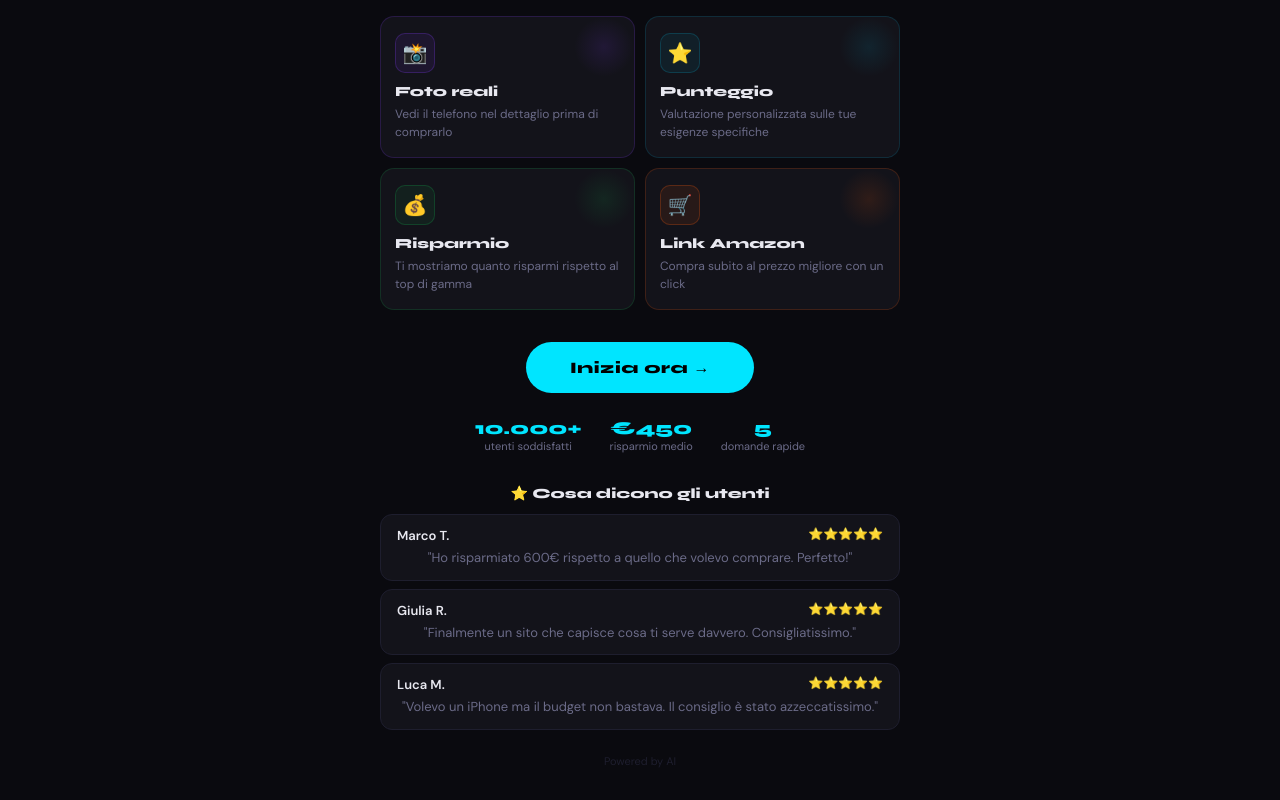
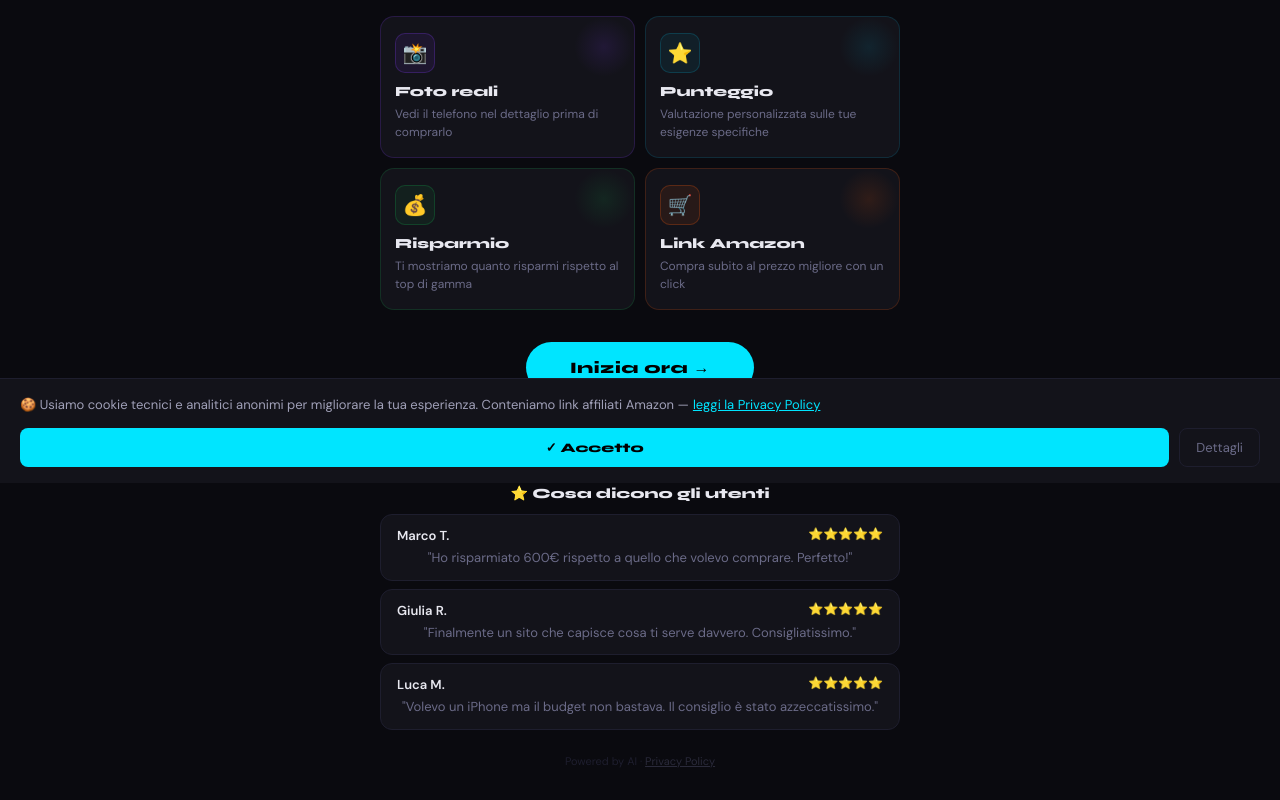
Before and after one commit to infophonelabreal-png/phonelab, a React (Vite) app: page / in a window 1280 px wide. Shown: the part 317-1117 px from the top of the page. Built offline with nearby package versions, Linux system fonts and the light colour scheme.

Commit message:
Update App.jsx

```diff
--- a/App.jsx
+++ b/App.jsx
@@ -1,4 +1,4 @@
-import { useState } from "react";
+import { useState, useEffect } from "react";
 
 // ─── DATA ────────────────────────────────────────────────────────────────────
 
@@ -451,6 +451,72 @@ function ContactSection() {
   );
 }
 
+function PrivacyModal({ onClose }) {
+  return (
+    <div style={{ position: "fixed", inset: 0, background: "rgba(0,0,0,0.9)", zIndex: 200, display: "flex", alignItems: "center", justifyContent: "center", padding: 16 }} onClick={onClose}>
+      <div style={{ background: "#13131a", border: "1px solid #1e1e2e", borderRadius: 20, padding: 28, width: "100%", maxWidth: 540, maxHeight: "85vh", overflowY: "auto" }} onClick={e => e.stopPropagation()}>
+        <div style={{ display: "flex", justifyContent: "space-between", alignItems: "center", marginBottom: 20 }}>
+          <h2 style={{ fontFamily: "'Syne',sans-serif", fontSize: 20, fontWeight: 800, color: "#e8e8f0" }}>Privacy Policy</h2>
+          <button onClick={onClose} style={{ background: "none", border: "none", color: "#6b6b88", fontSize: 22, cursor: "pointer" }}>✕</button>
+        </div>
+        {[
+          ["Titolare del trattamento", "PhoneLab – info@phonelab.pro – www.phonelab.pro"],
+          ["Dati raccolti", "Raccogliamo esclusivamente l'indirizzo email quando l'utente lo fornisce volontariamente per ricevere notifiche di offerte o per contattarci. Non raccogliamo dati sensibili."],
+          ["Finalità del trattamento", "Le email vengono utilizzate esclusivamente per: (1) inviare notifiche quando un telefono salvato va in offerta; (2) rispondere alle richieste di contatto. Non utilizziamo i dati per marketing non richiesto."],
+          ["Cookie", "Questo sito utilizza cookie tecnici necessari al funzionamento e cookie analitici anonimi per misurare le visite (Vercel Analytics). Non utilizziamo cookie di profilazione."],
+          ["Link affiliati Amazon", "Il sito contiene link affiliati al Programma di Affiliazione Amazon EU. Quando acquisti tramite i nostri link, potremmo ricevere una commissione senza costi aggiuntivi per te."],
+          ["Conservazione dei dati", "I dati email vengono conservati finché l'utente non richiede la cancellazione scrivendo a info@phonelab.pro."],
+          ["Diritti dell'utente", "Hai diritto di accedere, modificare o cancellare i tuoi dati in qualsiasi momento scrivendo a info@phonelab.pro. Puoi anche presentare reclamo al Garante della Privacy (www.garanteprivacy.it)."],
+          ["Aggiornamenti", "Questa policy può essere aggiornata. Ultimo aggiornamento: maggio 2025."],
+        ].map(([title, text]) => (
+          <div key={title} style={{ marginBottom: 16 }}>
+            <div style={{ fontFamily: "'Syne',sans-serif", fontSize: 13, fontWeight: 800, color: "#00e5ff", marginBottom: 4 }}>{title}</div>
+            <p style={{ fontFamily: "'DM Sans',sans-serif", fontSize: 13, color: "#a0a0b8", lineHeight: 1.7 }}>{text}</p>
+          </div>
+        ))}
+        <button onClick={onClose} style={{ width: "100%", padding: 12, background: "#00e5ff", color: "#000", border: "none", borderRadius: 10, fontFamily: "'Syne',sans-serif", fontSize: 14, fontWeight: 800, cursor: "pointer", marginTop: 8 }}>
+          Ho capito ✓
+        </button>
+      </div>
+    </div>
+  );
+}
+
+function CookieBanner({ onPrivacy }) {
+  const [visible, setVisible] = useState(false);
+
+  useEffect(() => {
+    const accepted = localStorage.getItem("phonelab_cookies");
+    if (!accepted) setVisible(true);
+  }, []);
+
+  const accept = () => {
+    localStorage.setItem("phonelab_cookies", "true");
+    setVisible(false);
+  };
+
+  if (!visible) return null;
+
+  return (
+    <div style={{ position: "fixed", bottom: 0, left: 0, right: 0, background: "#13131a", borderTop: "1px solid #1e1e2e", padding: "16px 20px", zIndex: 150, display: "flex", flexDirection: "column", gap: 12 }}>
+      <p style={{ fontFamily: "'DM Sans',sans-serif", fontSize: 13, color: "#a0a0b8", lineHeight: 1.6, margin: 0 }}>
+        🍪 Usiamo cookie tecnici e analitici anonimi per migliorare la tua esperienza. Conteniamo link affiliati Amazon —
+        <button onClick={onPrivacy} style={{ background: "none", border: "none", color: "#00e5ff", fontFamily: "'DM Sans',sans-serif", fontSize: 13, cursor: "pointer", textDecoration: "underline", padding: "0 4px" }}>
+          leggi la Privacy Policy
+        </button>
+      </p>
+      <div style={{ display: "flex", gap: 10 }}>
+        <button onClick={accept} style={{ flex: 1, padding: "10px", background: "#00e5ff", color: "#000", border: "none", borderRadius: 8, fontFamily: "'Syne',sans-serif", fontSize: 13, fontWeight: 800, cursor: "pointer" }}>
+          ✓ Accetto
+        </button>
+        <button onClick={onPrivacy} style={{ padding: "10px 16px", background: "transparent", color: "#6b6b88", border: "1px solid #1e1e2e", borderRadius: 8, fontFamily: "'DM Sans',sans-serif", fontSize: 13, cursor: "pointer" }}>
+          Dettagli
+        </button>
+      </div>
+    </div>
+  );
+}
+
 // ─── MAIN APP ─────────────────────────────────────────────────────────────────
 
 export default function PhoneAdvisor() {
@@ -463,6 +529,7 @@ export default function PhoneAdvisor() {
   const [compareOpen, setCompareOpen] = useState(false);
   const [shareMsg, setShareMsg] = useState("");
   const [budgetNote, setBudgetNote] = useState("");
+  const [privacyOpen, setPrivacyOpen] = useState(false);
 
   const currentQ = questions[step - 1];
   const progress = step === 0 ? 0 : (step / questions.length) * 100;
@@ -640,7 +707,10 @@ Dai esattamente 3 telefoni ordinati. Prezzi accurati Italia 2024-2025.`;
           <CompareModal phone1={phones[0]} phone2={phones[1]} onClose={() => setCompareOpen(false)} />
         )}
 
-        <p style={{ fontFamily: "'DM Sans',sans-serif", color: "#1e1e2e", fontSize: 11, textAlign: "center", marginTop: 24 }}>Powered by AI</p>
+        {privacyOpen && <PrivacyModal onClose={() => setPrivacyOpen(false)} />}
+        <CookieBanner onPrivacy={() => setPrivacyOpen(true)} />
+
+        <p style={{ fontFamily: "'DM Sans',sans-serif", color: "#1e1e2e", fontSize: 11, textAlign: "center", marginTop: 24 }}>Powered by AI · <span onClick={() => setPrivacyOpen(true)} style={{ cursor: "pointer", color: "#2a2a3a", textDecoration: "underline" }}>Privacy Policy</span></p>
       </div>
     </div>
   );
```
